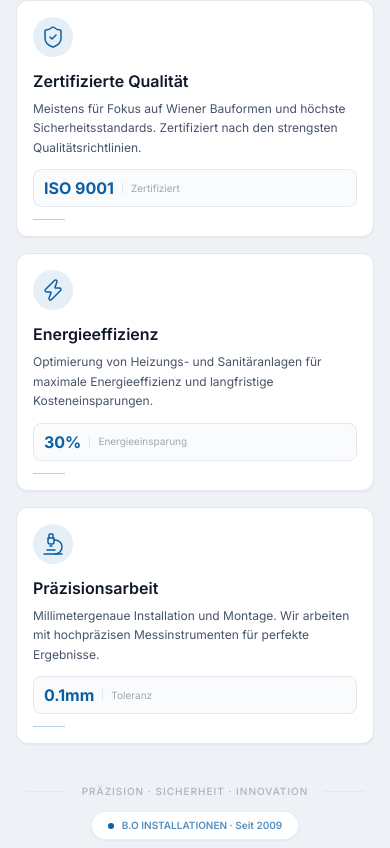
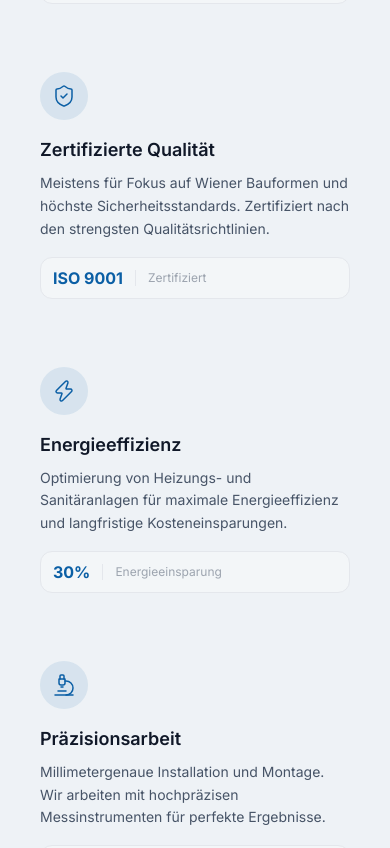
Before and after one commit to jeffkaberagithara-guru/bo-installationen-white-version, a React (Vite) app: page / in a window 390 px wide. Shown: the part 3916-4764 px from the top of the page. Built offline with nearby package versions, Linux system fonts and the light colour scheme.

Commit message:
Modified innovation section

```diff
--- a/src/components/sections/Innovation.tsx
+++ b/src/components/sections/Innovation.tsx
@@ -51,14 +51,14 @@ const innovationData: InnovationItem[] = [
 
 const Innovation = () => {
   return (
-    <section className="section-spacing bg-bg-secondary overflow-hidden">
+    <section className="section-spacing bg-bg-secondary">
       <div className="container-custom">
         <motion.div
           initial={{ opacity: 0, y: 20 }}
           whileInView={{ opacity: 1, y: 0 }}
-          transition={{ duration: 0.6 }}
+          transition={{ duration: 0.5 }}
           viewport={{ once: true }}
-          className="mb-10 sm:mb-12 md:mb-16 text-center"
+          className="text-center"
         >
           <span className="section-badge">
             <span className="h-px w-6 bg-brand-primary/30" />
@@ -75,66 +75,61 @@ const Innovation = () => {
           </p>
         </motion.div>
 
-        <div className="grid grid-cols-1 sm:grid-cols-2 lg:grid-cols-4 gap-4 sm:gap-5 md:gap-6 max-w-6xl mx-auto">
+        <div className="mt-12 grid grid-cols-1 sm:grid-cols-2 lg:grid-cols-4 gap-5">
           {innovationData.map((item, index) => (
             <motion.div
               key={item.id}
               initial={{ opacity: 0, y: 30 }}
               whileInView={{ opacity: 1, y: 0 }}
-              transition={{ duration: 0.6, delay: index * 0.1 }}
+              transition={{ duration: 0.5, delay: index * 0.06 }}
               viewport={{ once: true }}
-              whileHover={{
-                y: -6,
-                transition: { duration: 0.15, ease: "easeOut" },
-              }}
-              className="group relative flex flex-col rounded-xl bg-white border border-border-light p-4 sm:p-5 md:p-6 shadow-sm transition-all duration-150 hover:border-brand-primary/30 hover:shadow-[0_8px_40px_rgba(11,95,165,0.08)]"
+              whileHover={{ y: -4 }}
+              className="group card p-6 hover:border-brand-primary/30"
             >
-              <div className="mb-3 sm:mb-4 inline-flex w-fit rounded-full bg-brand-primary/10 p-2 sm:p-2.5 md:p-3 text-brand-primary transition-all duration-150 group-hover:bg-brand-primary group-hover:text-white group-hover:shadow-[0_4px_20px_rgba(11,95,165,0.25)]">
+              <div className="inline-flex rounded-full bg-brand-primary/10 p-3 text-brand-primary transition-all duration-300 group-hover:bg-brand-primary group-hover:text-white group-hover:shadow-[0_4px_20px_rgba(11,95,165,0.25)]">
                 {item.icon}
               </div>
 
-              <h3 className="mb-1.5 sm:mb-2 text-base sm:text-lg md:text-xl font-semibold text-text-heading">
+              <h3 className="mt-4 text-lg font-semibold text-text-heading">
                 {item.title}
               </h3>
 
-              <p className="flex-1 text-xs sm:text-sm leading-relaxed text-text-body">
+              <p className="mt-2 text-sm leading-relaxed text-text-body">
                 {item.description}
               </p>
 
-              <div className="mt-3 sm:mt-4 flex items-center gap-2 sm:gap-3 rounded-lg bg-bg-primary border border-border-light px-2.5 sm:px-3 py-1.5 sm:py-2">
-                <span className="text-base sm:text-lg font-bold text-brand-primary">
+              <div className="mt-4 flex items-center gap-3 rounded-xl bg-bg-primary/50 border border-border-light px-3 py-2">
+                <span className="text-base font-bold text-brand-primary">
                   {item.stat}
                 </span>
-                <span className="h-3 sm:h-4 w-px bg-border-light" />
-                <span className="text-[10px] sm:text-xs text-text-body/50">
+                <span className="h-4 w-px bg-border-light" />
+                <span className="text-xs text-text-body/50">
                   {item.statLabel}
                 </span>
               </div>
-
-              <div className="mt-3 sm:mt-4 h-px w-8 sm:w-10 md:w-12 bg-brand-primary/30 transition-all duration-150 group-hover:w-12 sm:group-hover:w-14 md:group-hover:w-16" />
             </motion.div>
           ))}
         </div>
 
         <motion.div
-          initial={{ opacity: 0, scale: 0.9 }}
-          whileInView={{ opacity: 1, scale: 1 }}
-          transition={{ duration: 0.8, delay: 0.4 }}
+          initial={{ opacity: 0 }}
+          whileInView={{ opacity: 1 }}
+          transition={{ duration: 0.5, delay: 0.3 }}
           viewport={{ once: true }}
-          className="mt-10 sm:mt-12 md:mt-16 flex flex-col items-center gap-3 sm:gap-4"
+          className="mt-12 flex flex-col items-center gap-4"
         >
-          <div className="flex items-center gap-4 sm:gap-6 text-[10px] sm:text-xs font-medium uppercase tracking-widest text-text-body/40">
-            <span className="h-px w-10 sm:w-12 md:w-16 bg-border-light" />
+          <div className="flex items-center gap-4 text-xs font-medium uppercase tracking-widest text-text-body/40">
+            <span className="h-px w-10 bg-border-light" />
             <span>Präzision · Sicherheit · Innovation</span>
-            <span className="h-px w-10 sm:w-12 md:w-16 bg-border-light" />
+            <span className="h-px w-10 bg-border-light" />
           </div>
 
-          <div className="inline-flex items-center gap-2 sm:gap-3 rounded-full border border-brand-primary/10 bg-white px-4 sm:px-5 md:px-6 py-1.5 sm:py-2 shadow-sm">
-            <span className="relative flex h-1.5 w-1.5 sm:h-2 sm:w-2">
+          <div className="inline-flex items-center gap-3 rounded-full border border-brand-primary/10 bg-white px-5 py-2 shadow-sm">
+            <span className="relative flex h-2 w-2">
               <span className="absolute inline-flex h-full w-full animate-ping rounded-full bg-brand-primary/60" />
-              <span className="relative inline-flex h-1.5 w-1.5 sm:h-2 sm:w-2 rounded-full bg-brand-primary" />
+              <span className="relative inline-flex h-2 w-2 rounded-full bg-brand-primary" />
             </span>
-            <span className="text-[10px] sm:text-xs font-semibold text-brand-primary/70">
+            <span className="text-xs font-semibold text-brand-primary/70">
               B.O INSTALLATIONEN · Seit 2009
             </span>
           </div>
```
